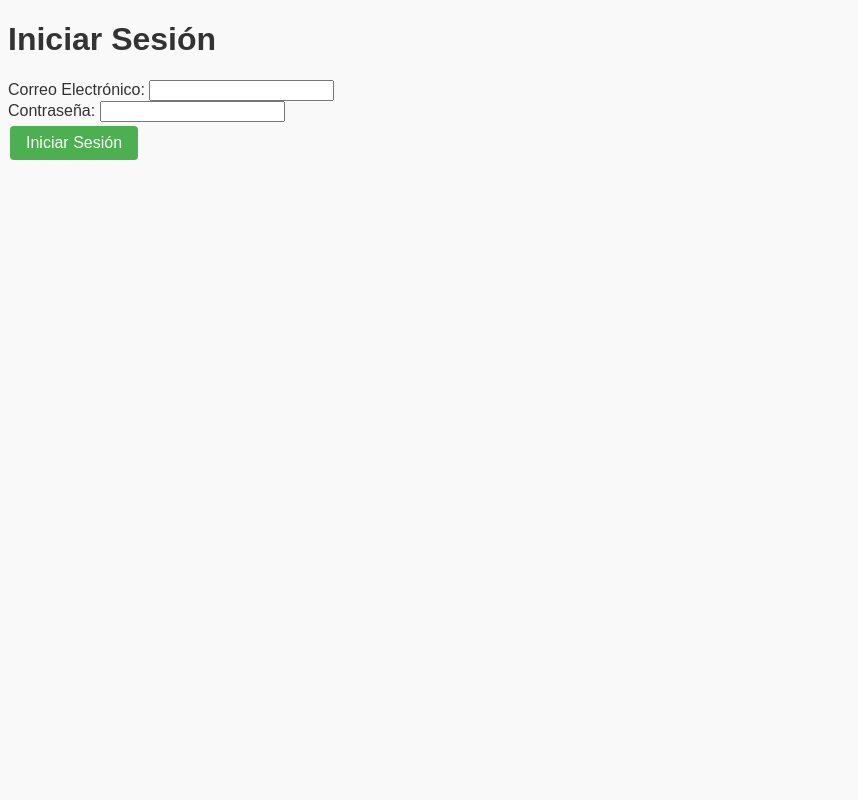
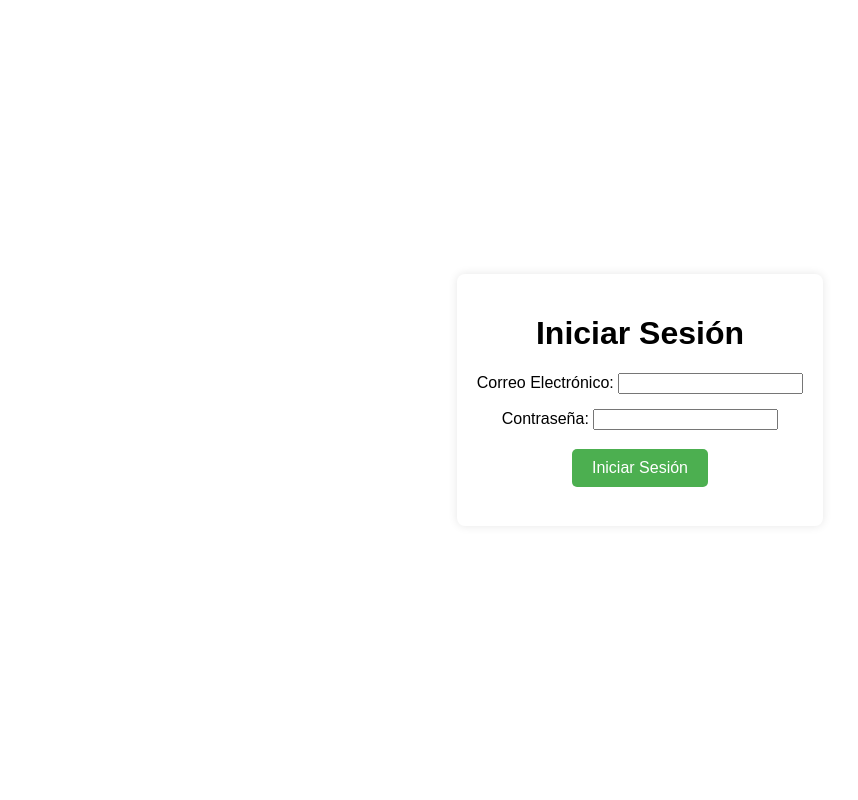
Before and after one commit to fumigadoraecoplagas/webapp, a Django app: page /usuarios/sign-in/ in a window 1280 px wide. Shown: the whole page, without its empty margins (0-858 px from the left). Run offline with Django 5.2, Linux system fonts and the light colour scheme.

Commit message:
log in exitoso

```diff
--- a/ep/ep/urls.py
+++ b/ep/ep/urls.py
@@ -4,7 +4,7 @@ from usuarios import views as user_views
 
 urlpatterns = [
     path('admin/', admin.site.urls),
-    # path('', user_views.sign_in, name='sign_in'),  # Establece sign_in como la página de inicio
+    path('', user_views.sign_in, name='sign_in'),  # Establece sign_in como la página de inicio
     # Incluye las URLs de otras aplicaciones si es necesario
     path('usuarios/', include('usuarios.urls')),
 ]
--- a/ep/static/css/style.css
+++ b/ep/static/css/style.css
@@ -1,33 +1,39 @@
-/* style.css */
-body {
-    font-family: Arial, sans-serif; /* Tipografía estándar y legible */
-    background-color: #f9f9f9; /* Fondo claro */
-    color: #333; /* Color de texto oscuro para contrastar con el fondo claro */
+/* Asegura que el cuerpo del documento ocupa el alto completo de la ventana */
+html, body {
+    height: 100%;
+    margin: 0;
+    display: flex;
+    justify-content: center;
+    align-items: center;
+    font-family: Arial, sans-serif; /* O la fuente que prefieras */
 }
 
-a, button {
-    background-color: #4CAF50; /* Color verde principal */
+.login-container {
+    text-align: center;
+    box-shadow: 0 0 10px rgba(0,0,0,0.1);
+    padding: 20px;
+    border-radius: 8px;
+}
+
+.form-group {
+    margin-bottom: 15px;
+}
+
+.button {
+    background-color: #4CAF50; /* Verde */
     color: white;
-    padding: 8px 16px;
+    border: none;
+    padding: 10px 20px;
     text-align: center;
     text-decoration: none;
     display: inline-block;
     font-size: 16px;
     margin: 4px 2px;
     cursor: pointer;
-    border: none;
-    border-radius: 4px; /* Botones con bordes redondeados */
-    transition: background-color 0.3s;
+    border-radius: 5px;
 }
 
-a:hover, button:hover {
-    background-color: #45a049; /* Un tono más oscuro de verde para el hover */
+.error-message {
+    color: red;
+    font-weight: bold;
 }
-
-.secondary {
-    background-color: #fdd835; /* Color amarillo secundario */
-}
-
-.secondary:hover {
-    background-color: #c6a700; /* Un tono más oscuro de amarillo para el hover */
-}
--- a/ep/templates/usuarios/sign_in.html
+++ b/ep/templates/usuarios/sign_in.html
@@ -7,6 +7,47 @@
     <meta name="viewport" content="width=device-width, initial-scale=1.0">
     <title>Iniciar Sesión</title>
     <link rel="stylesheet" href="{% static 'css/style.css' %}">
+    <style>
+        html, body {
+            height: 100%;
+            margin: 0;
+            display: flex;
+            justify-content: center;
+            align-items: center;
+            font-family: Arial, sans-serif;
+        }
+
+        .login-container {
+            text-align: center;
+            box-shadow: 0 0 10px rgba(0,0,0,0.1);
+            padding: 20px;
+            border-radius: 8px;
+        }
+
+        .form-group {
+            margin-bottom: 15px;
+        }
+
+        .button {
+            background-color: #4CAF50;
+            color: white;
+            border: none;
+            padding: 10px 20px;
+            text-align: center;
+            text-decoration: none;
+            display: inline-block;
+            font-size: 16px;
+            margin: 4px 2px;
+            cursor: pointer;
+            border-radius: 5px;
+        }
+
+        .error-message {
+            color: red;
+            font-weight: bold;
+        }
+    </style>
+
 </head>
 <body>
     <div class="login-container">
--- a/ep/usuarios/urls.py
+++ b/ep/usuarios/urls.py
@@ -4,5 +4,6 @@ from . import views
 urlpatterns = [
     path('sign-in/', views.sign_in, name='sign_in'),
     path('home/', views.home, name='home'),
+    path('logout/', views.log_out, name='log_out'),
     # Añade más rutas según sea necesario
 ]
--- a/ep/usuarios/views.py
+++ b/ep/usuarios/views.py
@@ -3,28 +3,54 @@ from django.contrib import messages
 from django.conf import settings
 import pyrebase
 
-firebase = pyrebase.initialize_app(settings.FIREBASE_CONFIG)  # Corrección aquí
-
+# Configuración de Firebase
+firebase = pyrebase.initialize_app(settings.FIREBASE_CONFIG)
 auth = firebase.auth()
 
+# Decoradores
+def add_user_email_to_context(view_func):
+    def wrapper(request, *args, **kwargs):
+        context = kwargs.pop('context', {})
+        user_email = None
+        if 'uid' in request.session:
+            user_email = request.session.get('email')
+        context['user_email'] = user_email
+        return view_func(request, *args, context=context, **kwargs)
+    return wrapper
+
+def login_required(view_func):
+    def wrapper(request, *args, **kwargs):
+        if 'uid' not in request.session:
+            return redirect('sign_in')  # Redirige al sign in si no hay uid en la sesión
+        return view_func(request, *args, **kwargs)
+    return wrapper
+
+# Vista de inicio de sesión
 def sign_in(request):
     if request.method == 'POST':
         email = request.POST.get('email')
         password = request.POST.get('password')
         try:
-            # Intenta autenticar al usuario con Firebase
             user = auth.sign_in_with_email_and_password(email, password)
-            # Guarda el token del usuario en la sesión
             request.session['uid'] = user['idToken']
-            # Redirige a la página principal si el inicio de sesión es exitoso
-            return redirect('home')  # Asegúrate de tener una URL con nombre 'home'
+            request.session['email'] = user['email']
+            return redirect('home')
         except:
-            # Si hay un error (credenciales inválidas, por ejemplo), muestra un mensaje
             messages.error(request, "Correo electrónico o contraseña incorrectos")
             return render(request, 'usuarios/error.html', {'message': 'Correo electrónico o contraseña incorrectos'})
     else:
-        # Si no es una solicitud POST, simplemente renderiza la página de inicio de sesión
         return render(request, 'usuarios/sign_in.html')
 
-def home(request):
-    return render(request, 'usuarios/home.html')
+# Vista de la página principal
+@add_user_email_to_context
+@login_required
+def home(request, context):
+    return render(request, 'usuarios/home.html', context)
+
+# Función para cerrar sesión
+@login_required
+def log_out(request):
+    # Elimina el usuario y otros datos de la sesión
+    request.session.flush()
+    # Redirige al usuario a la página de inicio de sesión
+    return redirect('sign_in')
```
Also changed, not shown: ep/templates/usuarios/home.html (+56 -3 lines), ep/db.sqlite3.
